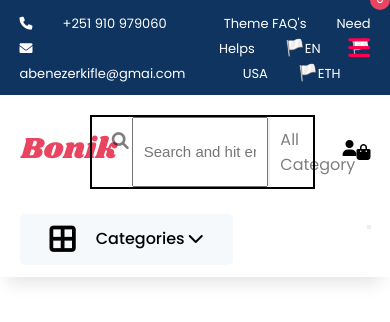
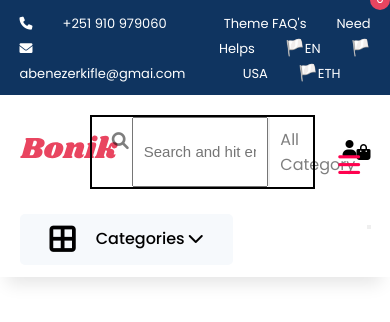
Before and after one commit to abenooo/Ecommerice-Website-in-React, a React (Create React App) app: page / in a window 390 px wide. Shown: the top 322 px of the page. Built offline with nearby package versions, Linux system fonts and the light colour scheme.

Commit message:
Add search bar

```diff
--- a/src/common/header/Header.css
+++ b/src/common/header/Header.css
@@ -185,7 +185,7 @@ li {
         left: 0;
         top: 0;
         transition: 0.5s;
-        width: 100%;
+        width: 60%;
         height: 100vh;
         background-color: #fff;
         z-index: 888;
@@ -210,6 +210,10 @@ li {
         font-size: 25px;
         z-index: 999;
     }
+    .open {
+        top: 18%;
+        right: 30px;
+    }
     .close {
         right: 45%;
     }
```
